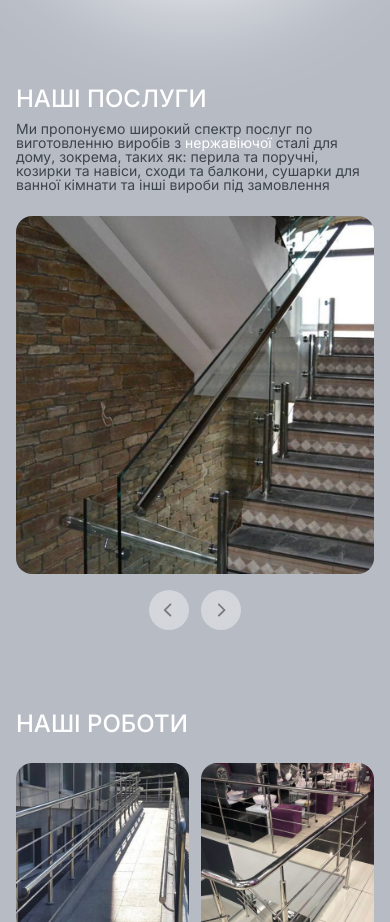
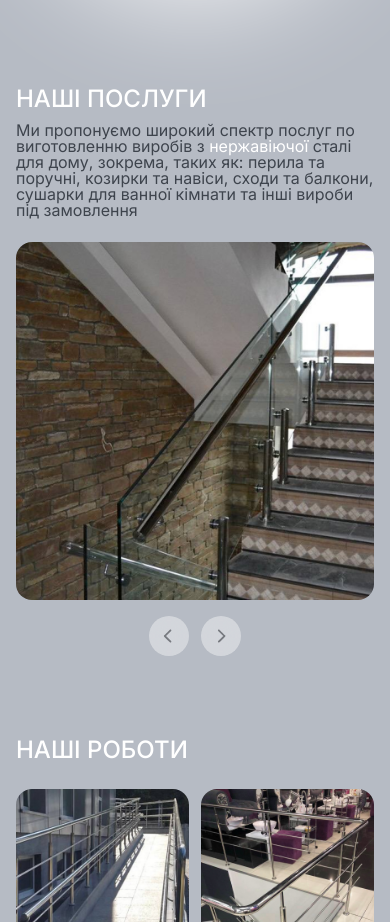
Before and after one commit to IhorLeonov/inox-steel, a Next.js app: page / in a window 390 px wide. Shown: the part 800-1722 px from the top of the page. Built offline with nearby package versions, Linux system fonts and the light colour scheme.

Commit message:
Update index.tsx

```diff
--- a/src/components/P/index.tsx
+++ b/src/components/P/index.tsx
@@ -7,7 +7,7 @@ export default function P({ children, className }: PProps) {
   return (
     <p
       className={cn(
-        'text-[14px] text-dark-grey md:text-[18px] xl:text-[20px]',
+        'text-[16px] text-dark-grey md:text-[18px] xl:text-[20px]',
         className,
       )}
     >
```
